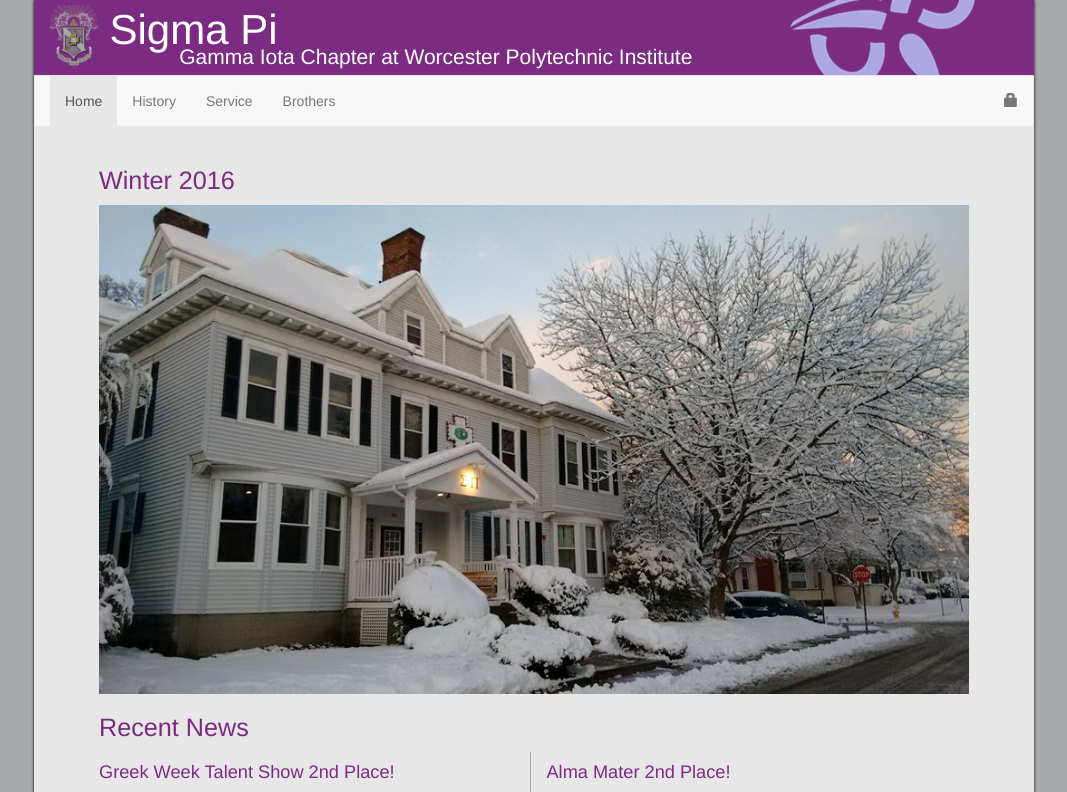
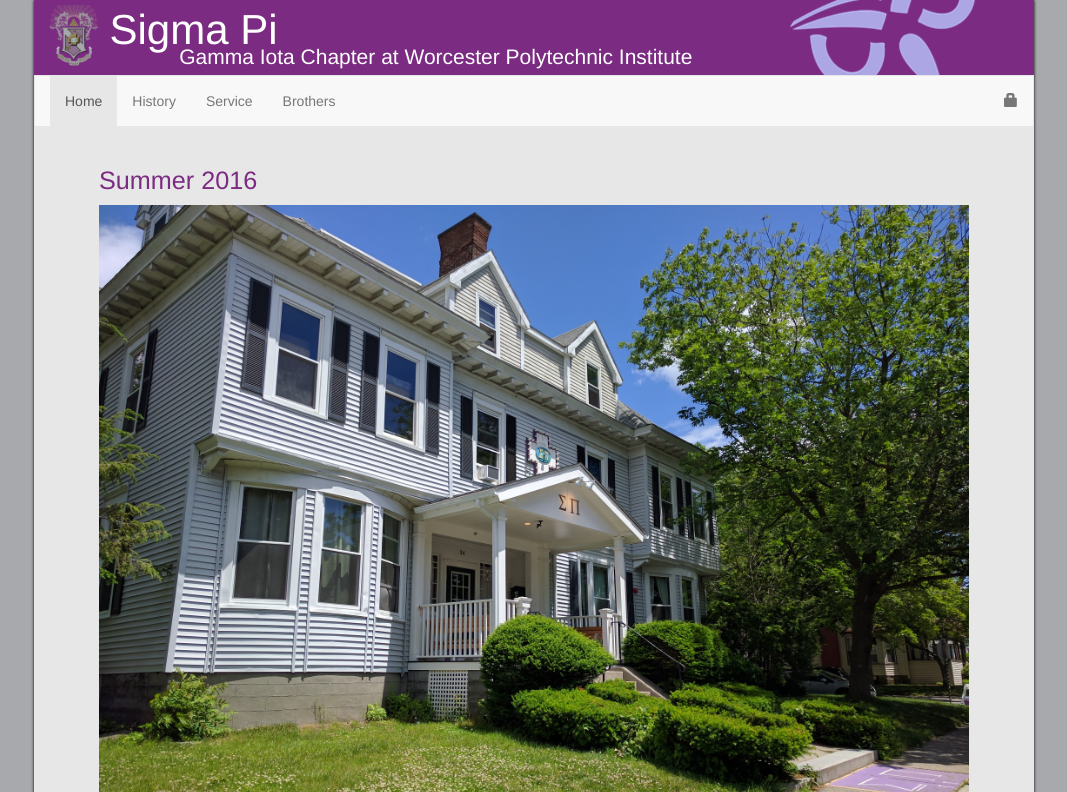
Before and after one commit to sdmoran/sigmapi-web, a Django app: page / in a window 1280 px wide. Shown: the top 792 px of the page, without its empty margins (106-1173 px from the left). Run offline with Django 3.2, Linux system fonts and the light colour scheme; some libraries are stand-ins or nearby versions.

Commit message:
Updated home page to include new summer image.

```diff
--- a/SigmaPi/PubSite/templates/home.html
+++ b/SigmaPi/PubSite/templates/home.html
@@ -12,8 +12,8 @@ Sigma Pi Gamma Iota
 
 <div class="row">
 	<div class="col-md-12">
-		<h2>Winter 2016</h2>
-			<img class="img-responsive" src="/static/img/house.jpg"/>
+		<h2>Summer 2016</h2>
+			<img class="img-responsive" src="/static/img/house_summer_2016.jpg"/>
 		</a>
 	</div>
 </div>
```
Also changed, not shown: SigmaPi/static/img/house.jpg (deleted).
